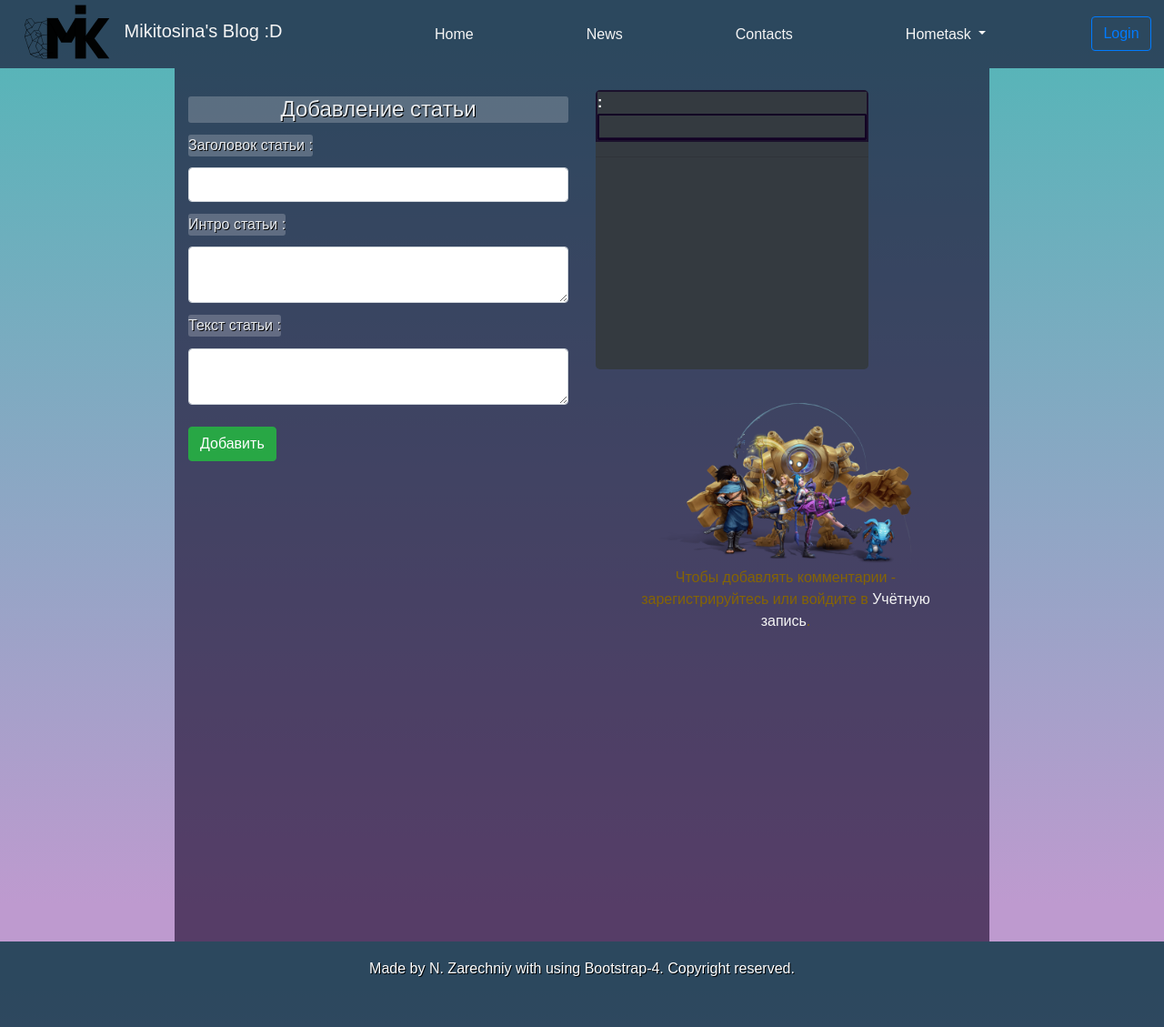
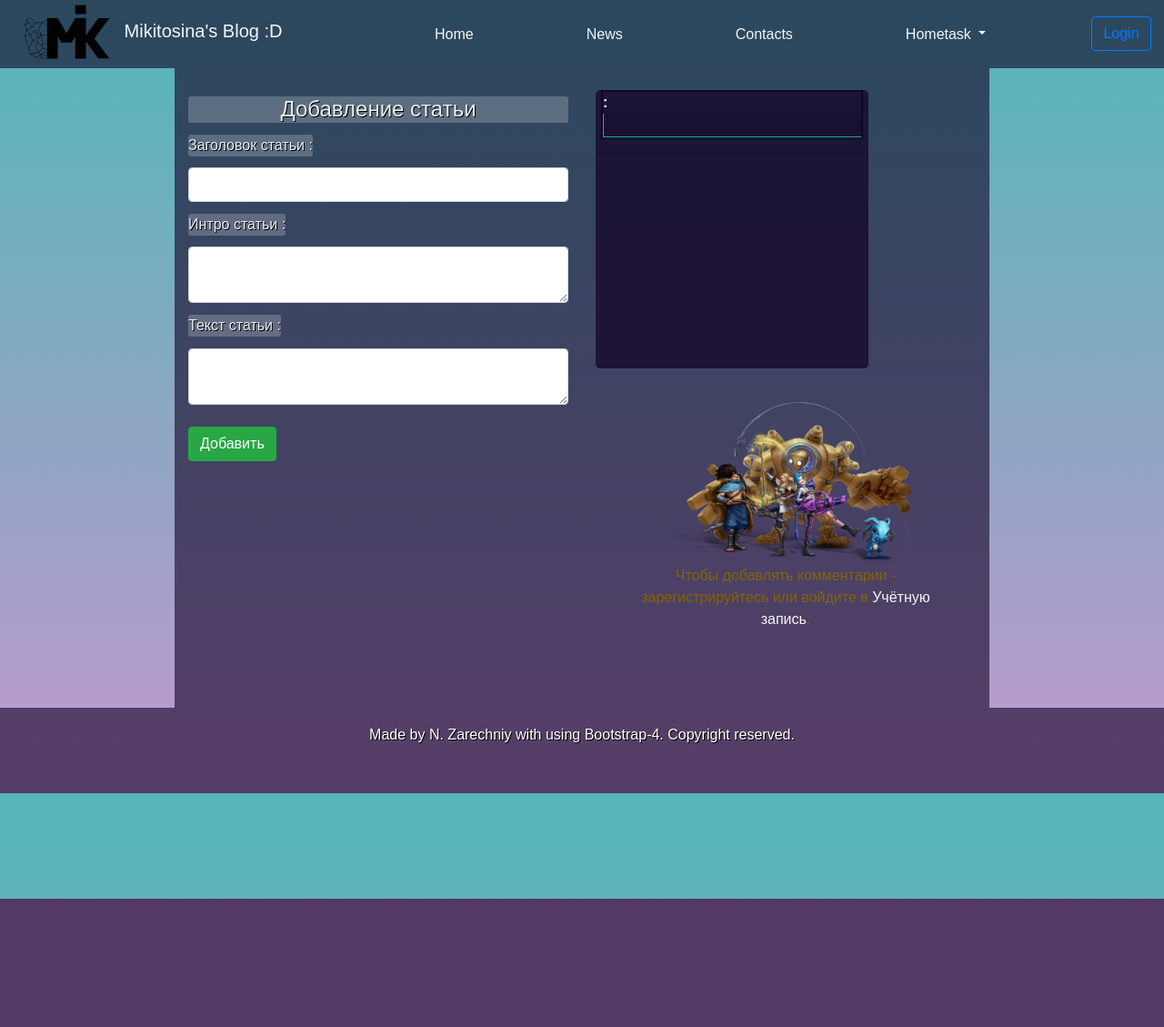
Before and after one commit to mikitosina1/mikitosina.ru, a PHP site: page /news.php in a window 1280 px wide; the page is wider, and only the part inside the window is pictured. Shown: that part at 91% size. After the commit the page ends 988 px from the top of that part, so only its background shows below. Run offline with PHP 8.4, Linux system fonts and the light colour scheme; data that the repository does not hold is empty.

Commit message:
styles+
styles again, ofc

```diff
--- a/public/styles/chat_style.css
+++ b/public/styles/chat_style.css
@@ -75,23 +75,22 @@
 
 .message_text{
     color: white;
-    left: 0;
-    border: 2px solid #120024;
-    border-radius: 1.5px;
-    background-color: #343a40;
+    border-bottom: 1.75px solid lightseagreen;
+    border-left: 1.75px solid lightseagreen;
+    background-color: rgba(18, 0, 36, 0.2);
     height: 100%;
 }
 
 .message_date{
-    font-size: 0.7em;
-    border-top-width: 0.5px;
+    font-size: 0.55em;
+    border-top-width: 0.6px;
     border-top-style: solid;
     border-top-color: rgba(18, 0, 36, 0.7);
 }
 
 .comment_block_container{
     color: white;
-    background-color: #343a40;
+    background-color: rgba(18, 0, 36, 0.7);
     top: 0;
     width: 300px;
     height: 45%;
@@ -103,11 +102,9 @@
 }
 
 .comment{
-    left: 0;
-    width: 100%;
-    border-width: 2px;
-    border-style: solid;
-    border-color: rgba(18, 0, 36, 0.7);
+    width: 96%;
+    margin-left: 2%;
+    border: 2.5px solid rgba(18, 0, 36, 0.8);
 }
 
 .form_input_message{
--- a/public/styles/foo_style.css
+++ b/public/styles/foo_style.css
@@ -1,6 +1,7 @@
 .footer{
-    bottom: -94px;
-    position: absolute;
+    /*bottom: 0;*/
+    /*position: fixed;*/
+    flex-shrink: 0;
     text-align: center;
     width: 100%;
     height: 94px;
--- a/public/styles/main_style.css
+++ b/public/styles/main_style.css
@@ -1,13 +1,14 @@
 /*Use Bootstrap-4.3.1*/
 
-html{
-	min-height: 100vh;
+html,body{
+	min-height: 100%;
 	position: relative;
 }
 
 body{
+	display: flex;
+	flex-direction: column;
 	background-color: #7f5a83;
-	background-attachment: fixed;
 	background: -webkit-linear-gradient(0deg, rgb(190, 154, 207) 4%, rgb(86, 181, 184) 95%);
 	background: -moz-linear-gradient(0deg, rgb(190, 154, 207) 4%, rgb(86, 181, 184) 95%);
 	background: linear-gradient(0deg, rgb(190, 154, 207) 4%, rgb(86, 181, 184) 95%);
@@ -22,8 +23,7 @@
 .main_content{
 	background-color: rgba(18, 0, 36, 0.6);
 	width: 70%;
-	min-height: calc(100vh - 75px);
-	height: 100vh;
+	flex: 1 0 auto;
 	margin-left: auto;
 	margin-right: auto;
 }
--- a/public/styles/news_style.css
+++ b/public/styles/news_style.css
@@ -1,11 +1,13 @@
 /*Use Bootstrap-4.3.1*/
 
-html{
-	min-height: 100vh;
+html,body{
+	min-height: 100%;
 	position: relative;
 }
 
 body {
+	display: flex;
+	flex-direction: column;
 	background-color: #7f5a83;
 	background-attachment: fixed;
 	background: -webkit-linear-gradient(0deg, rgb(190, 154, 207) 4%, rgb(86, 181, 184) 95%);
@@ -21,8 +23,7 @@
 .main_content{
 	background-color: rgba(18, 0, 36, 0.6);
 	width: 70%;
-	min-height: calc(100vh - 75px);
-	height: 120vh;
+	flex: 1 0 auto;
 	margin-left: auto;
 	margin-right: auto;
 }
```
Also changed, not shown: public/gulpfile.js (deleted, +0 -59 lines), public/styles/contacts_style.css (+7 -0 lines), public/styles/login_style.css (+5 -3 lines), public/styles/reg_style.css (+11 -0 lines), public/styles/sass_style.scss (deleted).
